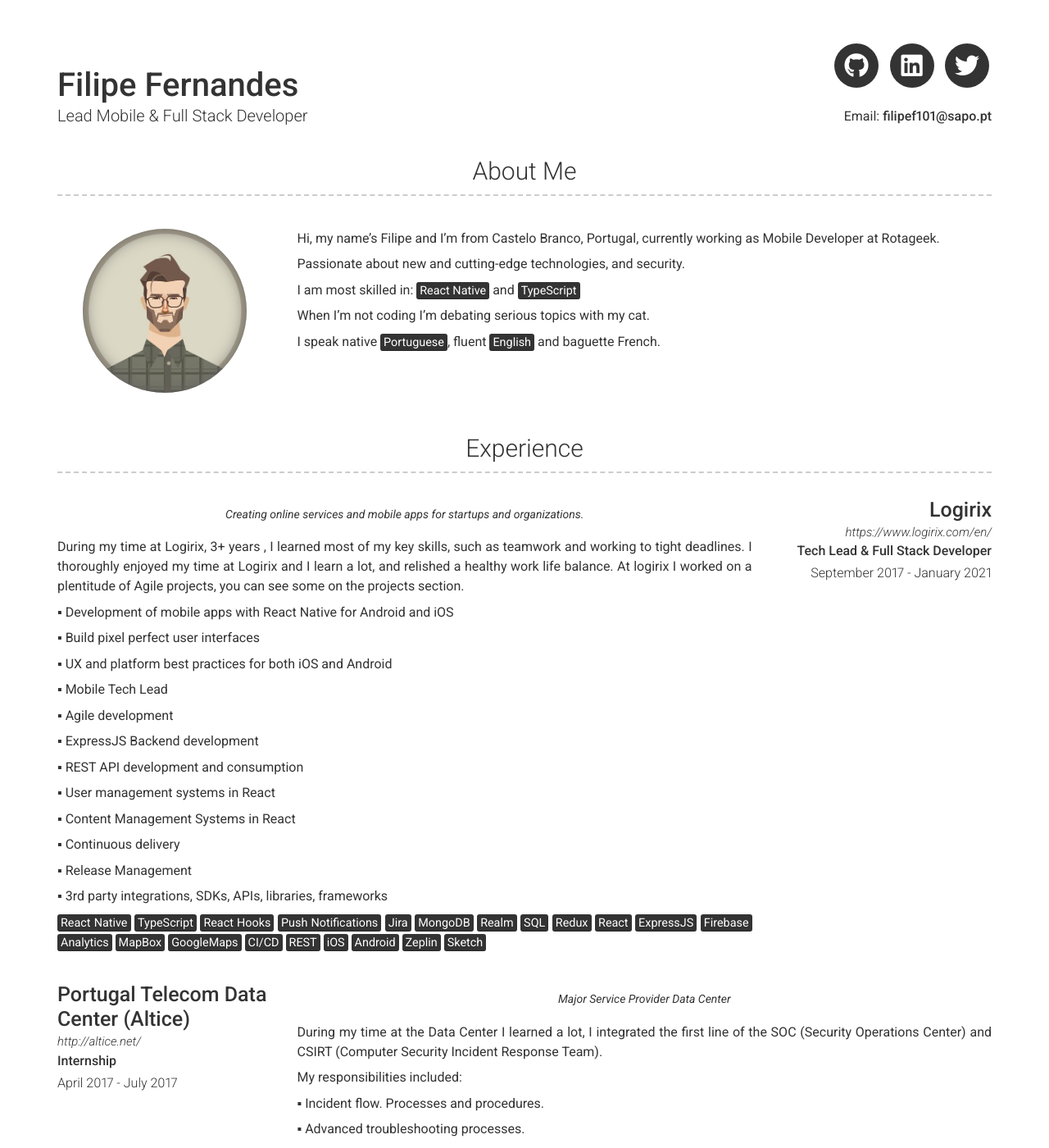
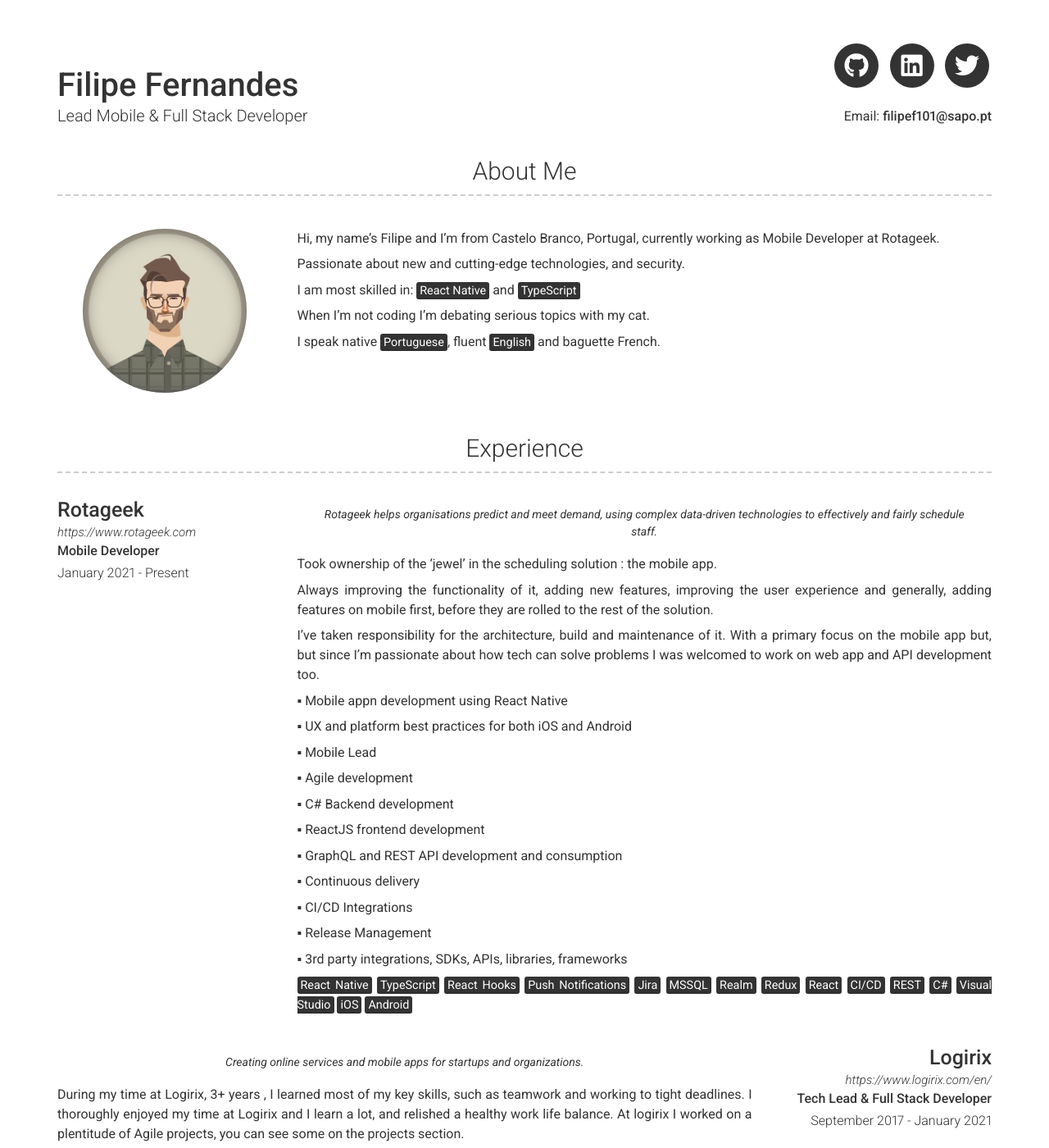
Before and after one commit to filipef101/filipef101.github.io, a Jekyll site: the page built from index.md, in a window 1280 px wide and 1400 px high. Shown: the whole window at 82% size. Built offline with Jekyll 4.4.1, drawn with Linux system fonts in a browser that asks for light colours; nearby versions of some CDN libraries; a script that is not in the unit is left out.

Commit message:
Update experience.yml

```diff
--- a/_data/experience.yml
+++ b/_data/experience.yml
@@ -1,3 +1,41 @@
+- layout: left
+  company: Rotageek
+  link: https://www.rotageek.com
+  job_title: Mobile Developer
+  dates: January 2021 - Present
+  quote: >
+    Rotageek helps organisations predict and meet demand, using complex data-driven technologies to effectively and fairly schedule staff.
+  description: | # this will include new lines to allow paragraphs
+    Took ownership of the ‘jewel’ in the scheduling solution : the mobile app.
+
+    Always improving the functionality of it, adding new features, improving the user experience and generally, adding features on mobile first, before they are rolled to the rest of the solution.
+
+    I’ve taken responsibility for the architecture, build and maintenance of it. With a primary focus on the mobile app but, but since I’m passionate about how tech can solve problems I was welcomed to work on web app and API development too.
+
+    ▪ Mobile appn development using React Native
+
+    ▪ UX and platform best practices for both iOS and Android
+
+    ▪ Mobile Lead
+
+    ▪ Agile development
+
+    ▪ C# Backend development
+
+    ▪ ReactJS frontend development
+
+    ▪ GraphQL and REST API development and consumption
+
+    ▪ Continuous delivery
+
+    ▪ CI/CD Integrations
+
+    ▪ Release Management
+
+    ▪ 3rd party integrations, SDKs, APIs, libraries, frameworks
+
+    <mark>React Native</mark> <mark>TypeScript</mark> <mark>React Hooks</mark> <mark>Push Notifications</mark> <mark>Jira</mark> <mark>MSSQL</mark> <mark>Realm</mark> <mark>Redux</mark> <mark>React</mark> <mark>CI/CD</mark> <mark>REST</mark> <mark>C#</mark> <mark>Visual Studio</mark> <mark>iOS</mark> <mark>Android</mark>
+
 - layout: right
   company: Logirix
   link: https://www.logirix.com/en/
```
